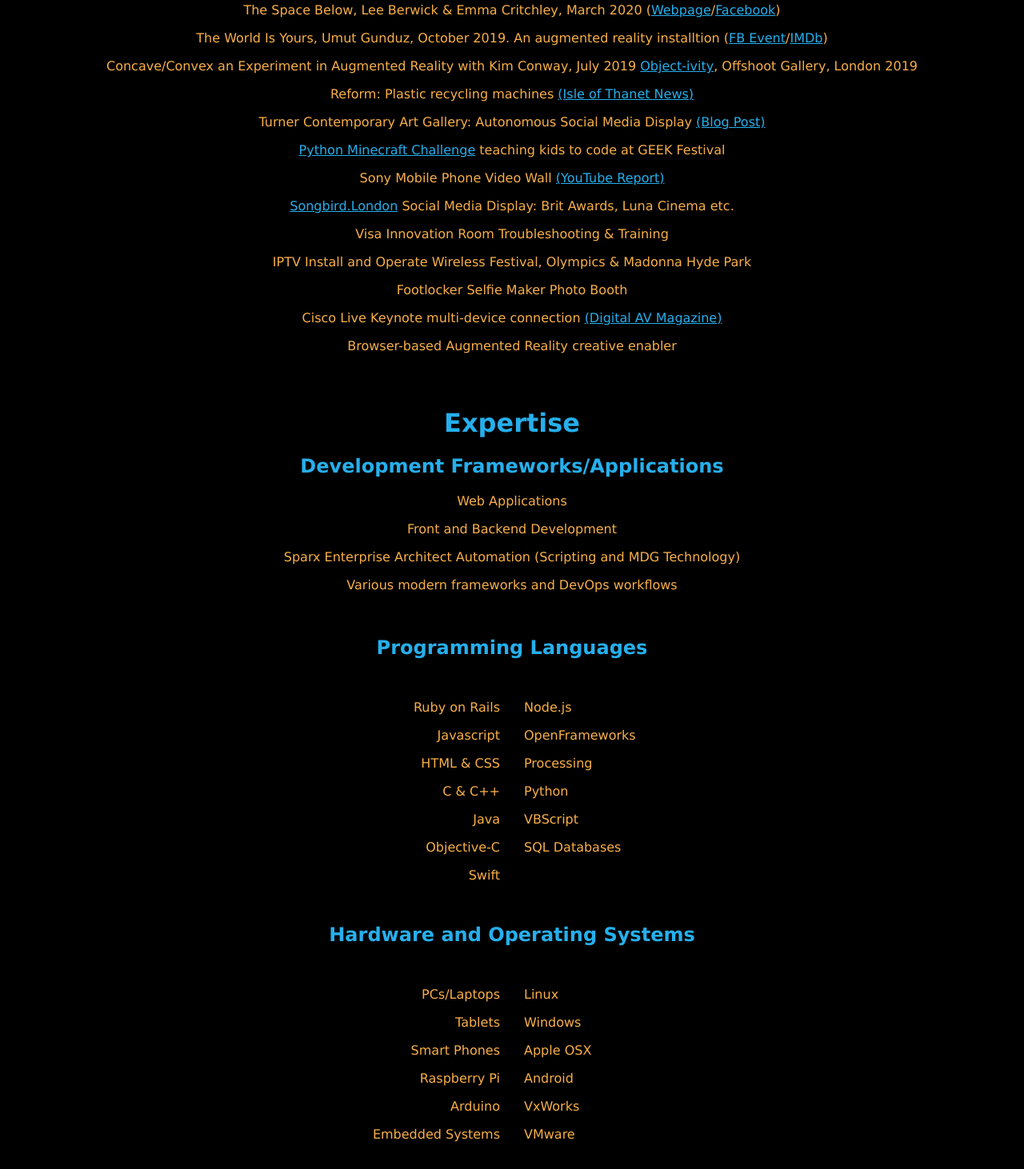
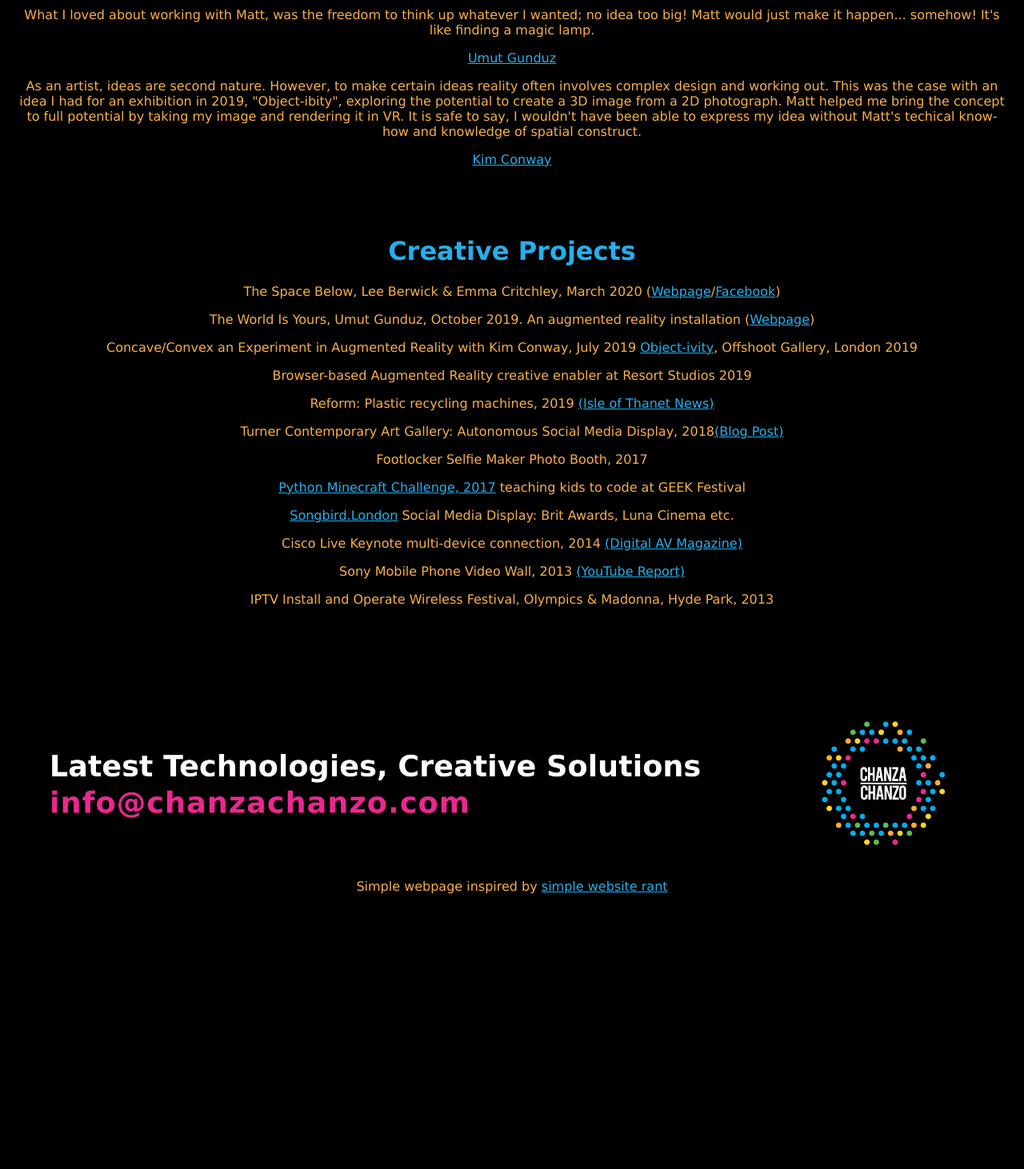
Before and after one commit to workingmatt/chanzachanzowebpage, a website: page index.html in a window 1280 px wide. Shown: the part 939-2401 px from the top of the page at 80% size. After the commit the page ends 2073 px from the top, so only its background shows below. Drawn offline with Linux system fonts and the light colour scheme.

Commit message:
Content changes

```diff
--- a/index.html
+++ b/index.html
@@ -36,17 +36,14 @@
 
 <div class="row">
 	<div class="col-4">
-			<h1>Creative Technologists</h1>
-			<h3>Expert coders using many software languages for many platforms</h3>
-			<h3>Electronics, micro-controllers, augmented reality, 3D printing</h3>
-
+			<h1>Creative Technology</h1>
+			<h3>We take your ideas from dream to reality with our broad multi-disciplinary engineering</h3>
+			<h3>Concept Development, Electronics, Software, Rapid Prototyping</h3>
+			<br><br>
 			<h1>Founder of <a href="https://thegeekery.uk">The Geekery</a></h1>
-			<h3>Co-working and event space in Margate, UK</h3>
+			<h3>Co-working and hi-tech workspace in Margate, UK</h3>
 			<h3>Sharing the joy of technology</h3>
-
-			<p> Chanza Chanzo Ltd. helped create Sony's World Record breaking video mosiac, created live social media software for music festival screens, and provided techo-magic to many artist's installations.</p>
-			<p>We also teach technology to all ages and organise community events such as Raspberry Jams and Thanet Technology group.</p>
-			<p>We love technology and will take on any problem looking for a technical solution</p>
+			<br><br>
 			<p>Working out of Margate, Kent just over an hour from London at the sharp end of the creative corridor.</p>
 
 			<h1>Contact</h1>
@@ -54,72 +51,50 @@
 			<h3><a href="https://www.google.com/maps/place/Chanza+Chanzo+Ltd./@51.234179,0.2019211,10z/data=!4m5!3m4!1s0x47d9531110d930ff:0xff60907168444c65!8m2!3d51.3852675!4d1.3856979">The Geekery, Fullers Yard, Victoria Road, Margate, Kent CT9 1NA</a></h3>
 	</div>
 </div>
-
+<br>
+<div class="row">
+	<div class="col-4">
+		<h1>Testimonials</h1>
+		<p>What I loved about working with Matt, was the freedom to think up whatever I wanted; no idea too big! Matt would just make it happen... somehow! It's like finding a magic lamp.</p>
+		<p>     <a href="https://cargocollective.com/umutgunduzworks">Umut Gunduz</a></p>
+		<p>As an artist, ideas are second nature. However, to make certain ideas reality often involves complex design and working out. This was the case with an idea I had for an exhibition in 2019, "Object-ibity", exploring the potential to create a 3D image from a 2D photograph. Matt helped me bring the concept to full potential by taking my image and rendering it in VR. It is safe to say, I wouldn't have been able to express my idea without Matt's techical know-how and knowledge of spatial construct.</p>
+		<p>     <a href="https://kimconway.wordpress.com/about-me/">Kim Conway</a></p>
+	</div>
+</div>
+<br>
 <div class="row">
 	<div class="col-4">
 		<h1>Creative Projects</h1>
 		<p>The Space Below, Lee Berwick & Emma Critchley, March 2020 (<a href="https://www.thespacebelow.org/">Webpage</a>/<a href="https://www.facebook.com/The-Space-Below-100575288019897/">Facebook</a>)</p>
-		<p>The World Is Yours, Umut Gunduz, October 2019. An augmented reality installtion (<a href="https://www.facebook.com/events/528293697987300/">FB Event</a>/<a href="https://www.imdb.com/name/nm6940075/">IMDb</a>)</p>
+		<p>The World Is Yours, Umut Gunduz, October 2019. An augmented reality installation (<a href="https://umutandanna.work/the-world-is-yours">Webpage</a>)</p>
 		<p>Concave/Convex an Experiment in Augmented Reality with Kim Conway, July 2019 <a href="https://www.offshootgallery.com/programme/object-ivity">Object-ivity</a>, Offshoot Gallery, London 2019</p>
-		<p>Reform: Plastic recycling machines <a href="https://theisleofthanetnews.com/2019/05/18/trios-plan-to-find-new-uses-for-thanets-waste-plastic/">(Isle of Thanet News)</a></p>
-		<p>Turner Contemporary Art Gallery: Autonomous Social Media Display <a href="http://workingmatt.blogspot.com/2018/10/turner-contemporary-social-media-display.html">(Blog Post)</a></p>
-		<p><a href="http://workingmatt.blogspot.com/2018/02/raspberry-pi-minecraft-python.html">Python Minecraft Challenge</a> teaching kids to code at GEEK Festival</p>
-		<p>Sony Mobile Phone Video Wall <a href="https://www.youtube.com/watch?v=CsvaJQjnorY">(YouTube Report)</a></p>
+		<p>Browser-based Augmented Reality creative enabler at Resort Studios 2019</p>
+		<p>Reform: Plastic recycling machines, 2019 <a href="https://theisleofthanetnews.com/2019/05/18/trios-plan-to-find-new-uses-for-thanets-waste-plastic/">(Isle of Thanet News)</a></p>
+		<p>Turner Contemporary Art Gallery: Autonomous Social Media Display, 2018<a href="http://workingmatt.blogspot.com/2018/10/turner-contemporary-social-media-display.html">(Blog Post)</a></p>
+		<p>Footlocker Selfie Maker Photo Booth, 2017</p>
+		<p><a href="http://workingmatt.blogspot.com/2018/02/raspberry-pi-minecraft-python.html">Python Minecraft Challenge, 2017</a> teaching kids to code at GEEK Festival</p>
 		<p><a href="http://www.songbird.london">Songbird.London</a> Social Media Display: Brit Awards, Luna Cinema etc.</p>
-		<p>Visa Innovation Room Troubleshooting & Training</p>
-		<p>IPTV Install and Operate Wireless Festival, Olympics & Madonna Hyde Park</p>
-		<p>Footlocker Selfie Maker Photo Booth</p>
-		<p>Cisco Live Keynote multi-device connection <a href="https://www.digitalavmagazine.com/en/2014/02/20/xl-video-aporta-la-cobertura-audiovisual-en-el-evento-cisco-live-2014-en-milan/">(Digital AV Magazine)</a></p>
-		<p>Browser-based Augmented Reality creative enabler</p>
+		<p>Cisco Live Keynote multi-device connection, 2014 <a href="https://www.digitalavmagazine.com/en/2014/02/20/xl-video-aporta-la-cobertura-audiovisual-en-el-evento-cisco-live-2014-en-milan/">(Digital AV Magazine)</a></p>
+		<p>Sony Mobile Phone Video Wall, 2013 <a href="https://www.youtube.com/watch?v=CsvaJQjnorY">(YouTube Report)</a></p>
+		<p>IPTV Install and Operate Wireless Festival, Olympics & Madonna, Hyde Park, 2013</p>
 	</div>
 </div>
 <div class="row">
 	<div class="col-4">
-		<h1>Expertise</h1>
-		<h2>Development Frameworks/Applications</h2>
-		<p>Web Applications</p>
-		<p>Front and Backend Development</p>
-		<p>Sparx Enterprise Architect Automation (Scripting and MDG Technology)</p>
-		<p>Various modern frameworks and DevOps workflows</p>
-		<p>&nbsp</p>
-		<h2>Programming Languages</h2>
 		<div class="row">
 			<div class="col-2 right">
-				<p>Ruby on Rails</p>
-				<p>Javascript</p>
-				<p>HTML & CSS</p>
-				<p>C & C++</p>
-				<p>Java</p>
-				<p>Objective-C</p>
-				<p>Swift</p>
+
 			</div>
 			<div class="col-2 left">
-				<p>Node.js</p>
-				<p>OpenFrameworks</p>
-				<p>Processing</p>
-				<p>Python</p>
-				<p>VBScript</p>
-				<p>SQL Databases</p>
+
 			</div>
 		</div>
-
-		<h2>Hardware and Operating Systems</h2>
 		<div class="row">
 			<div class="col-2 right">
-				<p>PCs/Laptops</p>
-				<p>Tablets</p>
-				<p>Smart Phones</p>
-				<p>Raspberry Pi</p>
-				<p>Arduino</p>
-				<p>Embedded Systems</p>
+
 			</div>
 			<div class="col-2 left">
-				<p>Linux</p>
-				<p>Windows</p>
-				<p>Apple OSX</p>
-				<p>Android</p>
-				<p>VxWorks</p>
-				<p>VMware</p>
+
 			</div>
 		</div>
 	</div>
```
